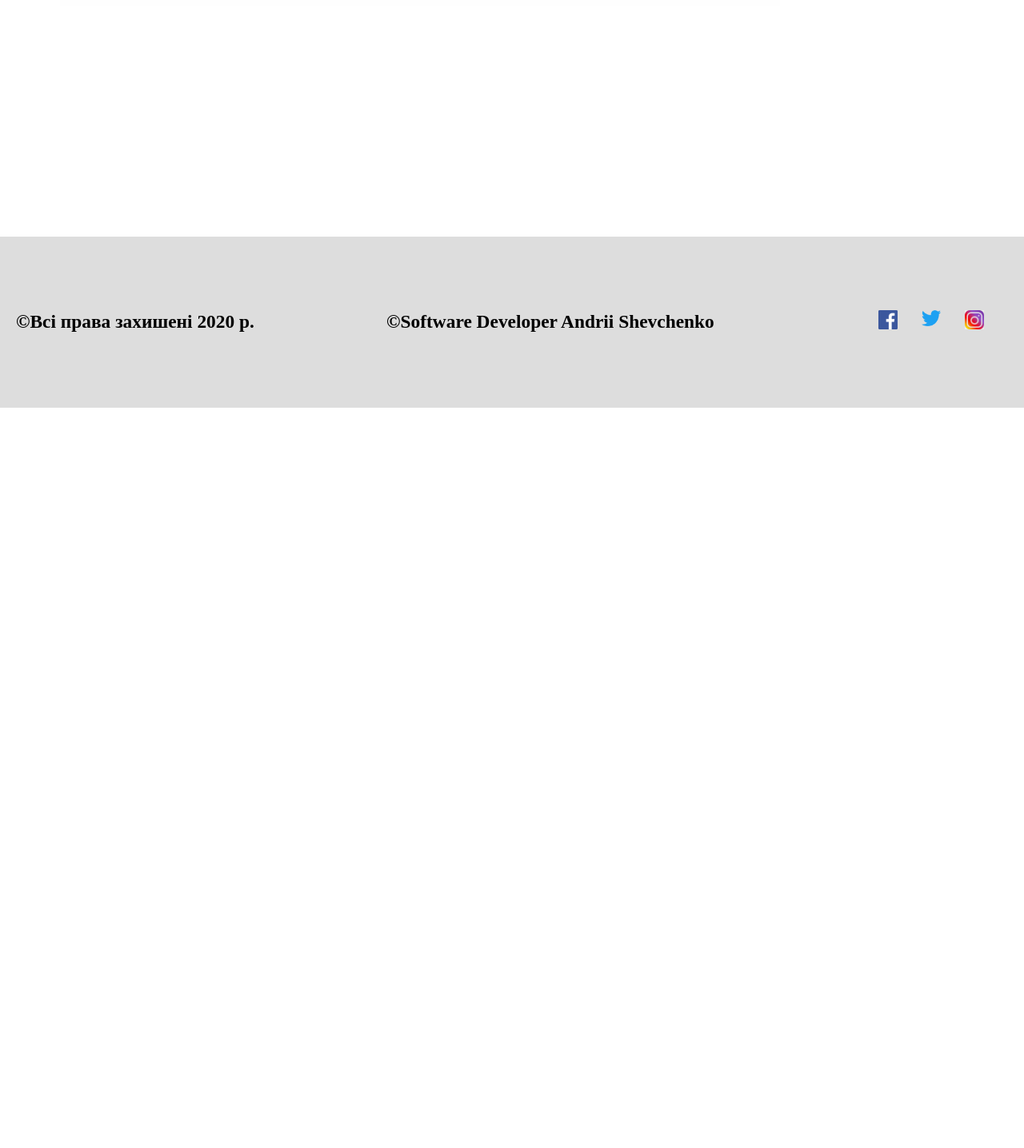
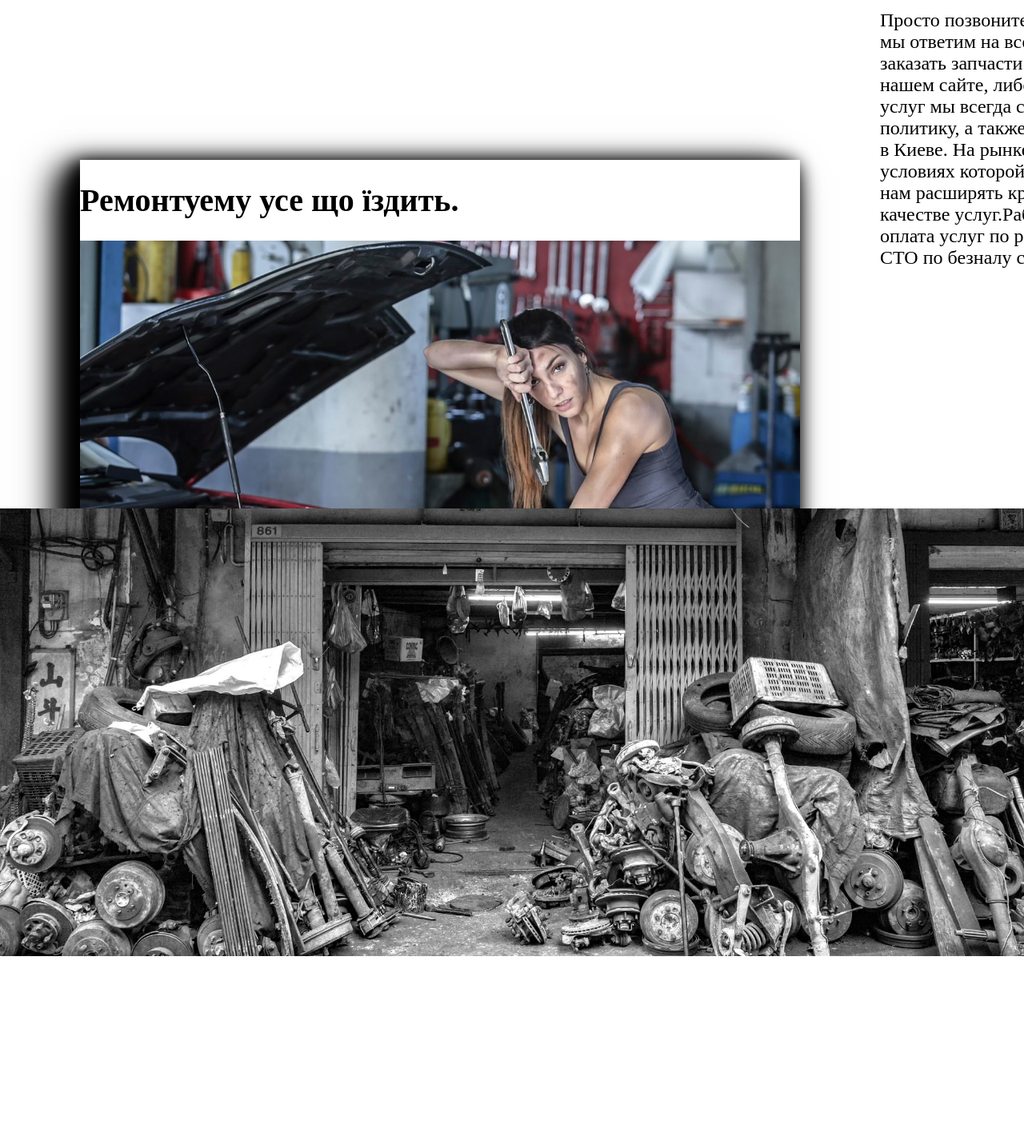
Before and after one commit to AndreyShevchenk0/Auto-Service, a Django app: page / in a window 1280 px wide; the page is wider, and only the part inside the window is pictured. Shown: the part 1800-3236 px from the top of that part at 80% size. Before the commit the page ends 2310 px from the top of that part, so only its background shows below. Run offline with Django 3.2, Linux system fonts and the light colour scheme; some web fonts are replaced.

Commit message:
komit images

```diff
--- a/suit/static/suit/style.css
+++ b/suit/static/suit/style.css
@@ -1,12 +1,14 @@
 @import url('https://fonts.googleapis.com/css?family=PT+Narrow:400,700&display=swap');
-body {
+body,html {
     margin: 0;
     padding: 0;
-    font-family: 'Times New Roman', serif, sans-serif;
+    font-family: 'Times New Roman', Georgia, serif, sans-serif;
     /*font-family: Georgia, Times,*/
     font-size: 20px;
     min-height: 100vh;
+    height: 100%;
 }
+
 /* ХЕДЕР**************/
 .header{
     position: absolute;
@@ -184,11 +186,46 @@ body {
                 -20px 15px 40px #000,
                 -25px 20px 50px #000;
 }
+/****************** Паралакс ***************************/
+.parallax {
+    /* The image used */
+    /*background-image: url("img_parallax.jpg");*/
+    top: 1100px;
+    position: relative;
+    background-image: url("avtoretro5.jpg");
+
+    /* Full height */
+    height: 80%;
+
+    /* Create the parallax scrolling effect */
+    background-attachment: fixed;
+    background-position: center;
+    background-repeat: no-repeat;
+    background-size: cover;
+}
+
+.parallax1 {
+    /* The image used */
+    /*background-image: url("img_parallax.jpg");*/
+    top: 1200px;
+    position: relative;
+    background-image:url( 'images/avtoretro7.jpg');
+
+    /* Full height */
+    height: 70%;
+
+    /* Create the parallax scrolling effect */
+    background-attachment: fixed;
+    background-position: center;
+    background-repeat: no-repeat;
+    background-size: cover;
+}
+
 /*********Бан текст2 **********************/
 .imeg{
     padding: 0;
     margin: 100px;
-    top: 1000px;
+    top: 1900px;
     position: absolute;
     box-shadow: -5px 5px 20px #000,
                 -10px 10px 30px #000,
--- a/suit/templates/suit/base.html
+++ b/suit/templates/suit/base.html
@@ -50,6 +50,7 @@
     </div>
     <img src="{% static 'images/СТО2.jpg' %}" class="bulb" width="800px">
 
+    <div class="parallax"></div>
 
     <div class="imeg">
         <h1>Ремонтуему усе що їздить.</h1>
@@ -75,6 +76,7 @@
          СТО по безналу с НДС Киев. </p>
     </div>
 
+    <div class="parallax1"></div>
 
     <div class="footer">
         <div class="icons">
```
Also changed, not shown: suit/static/images/avtoretro5.jpg (added), suit/static/images/avtoretro7.jpg (added).
